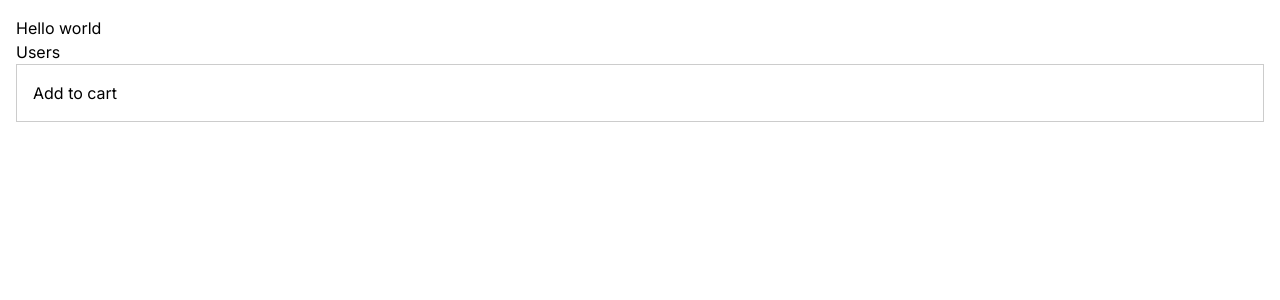
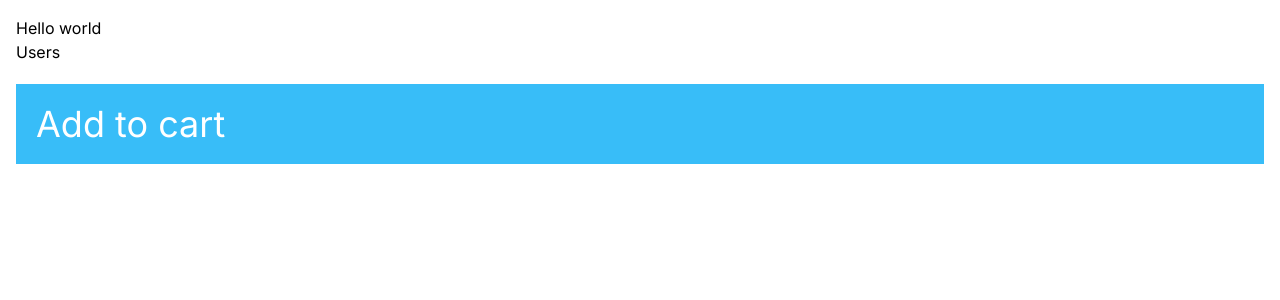
Before and after one commit to Chirag-S-Kotian/next-app, a Next.js app: page / in a window 1280 px wide. Shown: the top 300 px of the page. Built offline with nearby package versions, Linux system fonts and the light colour scheme.

Commit message:
Remove module class from ProductCard and use inline styles
Explanation:
This code diff shows the removal of the imported module class styles in the ProductCard component and the use of inline styles instead.

```diff
--- a/app/components/ProductCard.tsx
+++ b/app/components/ProductCard.tsx
@@ -1,11 +1,10 @@
 "use client";
 import React from "react";
 import AddToCart from "./AddToCart";
-import styles from "./ProductCard.module.css"
 
 const ProductCard = () => {
   return (
-    <div className={styles.card}>
+    <div className="p-5 my-5 bg-sky-400 text-white text-4xl hover:bg-sky-600">
       <AddToCart />
     </div>
   );
```
